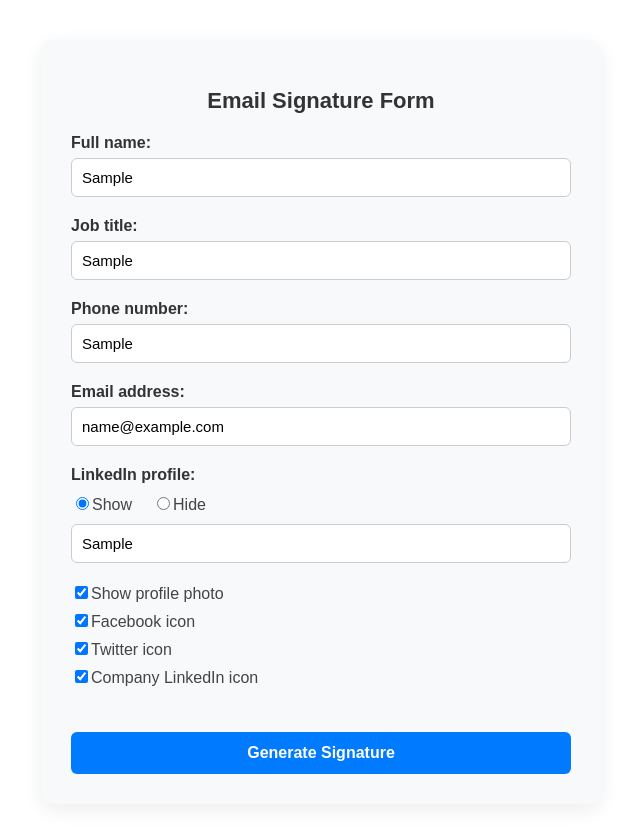
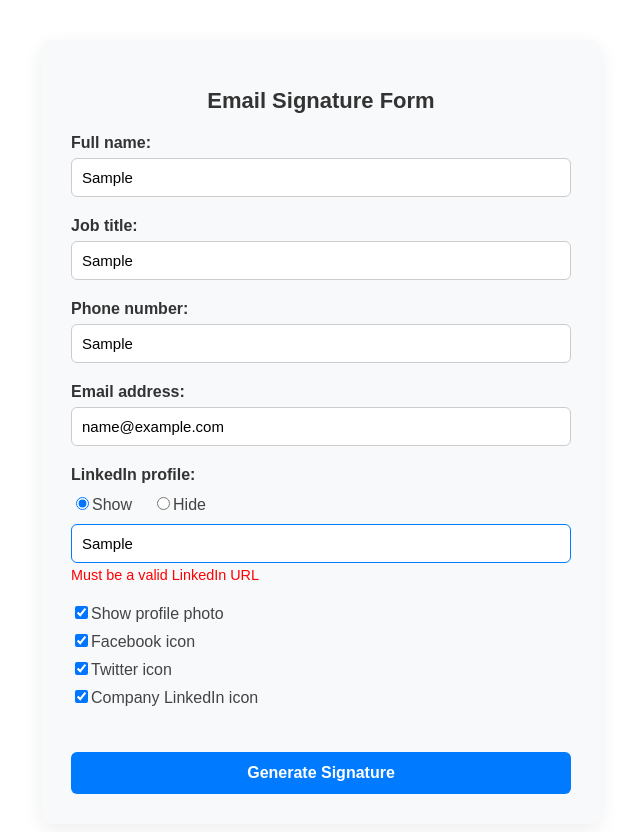
Before and after one commit to dawidlychonski/mail_signature_stopka, a React (Create React App) app: page / in a window 1280 px wide. Both pictures are taken after typing "Sample", "Sample", "Sample", "name@example.com", "Sample" into the empty fields and a click on the button "Generate Signature". Shown: the top 832 px of the page, without its empty margins (319-959 px from the left). Built offline with nearby package versions, Linux system fonts and the light colour scheme.

Commit message:
Fix generate only one signature issue

```diff
--- a/package.json
+++ b/package.json
@@ -3,6 +3,7 @@
   "version": "0.1.0",
   "private": true,
   "dependencies": {
+    "@hookform/resolvers": "^5.0.1",
     "@testing-library/dom": "^10.4.0",
     "@testing-library/jest-dom": "^6.6.3",
     "@testing-library/react": "^16.3.0",
@@ -11,7 +12,8 @@
     "react-dom": "^19.1.0",
     "react-hook-form": "^7.55.0",
     "react-scripts": "5.0.1",
-    "web-vitals": "^2.1.4"
+    "web-vitals": "^2.1.4",
+    "yup": "^1.6.1"
   },
   "scripts": {
     "start": "react-scripts start",
--- a/src/App.jsx
+++ b/src/App.jsx
@@ -7,6 +7,8 @@ function App() {
 
   const handleSubmit = (data) => {
     setFormData(data);
+
+    window.location.reload();
   };
 
   return (
--- a/src/Components/SignatureForm.jsx
+++ b/src/Components/SignatureForm.jsx
@@ -1,12 +1,35 @@
 import React from 'react';
 import { useForm } from 'react-hook-form';
 import styles from './SignatureForm.module.css';
+import * as yup from 'yup';
+import { yupResolver } from '@hookform/resolvers/yup';
+
+export const signatureFormSchema = yup.object().shape({
+  name: yup.string().required('Full name is required'),
+  title: yup.string().required('Job title is required'),
+  phone: yup.string().optional(),
+  email: yup.string().email('Invalid email format').required('Email is required'),
+  showLinkedin: yup.string().oneOf(['yes', 'no']),
+  linkedin: yup.string().when('showLinkedin', {
+    is: 'yes',
+    then: (schema) =>
+      schema
+        .required('LinkedIn link is required')
+        .matches(/(linkedin\.com)/, 'Must be a valid LinkedIn URL'),
+    otherwise: (schema) => schema.optional(),
+  }),
+  showPhoto: yup.boolean(),
+  showFacebook: yup.boolean(),
+  showTwitter: yup.boolean(),
+  showCompanyLinkedin: yup.boolean(),
+});
 
 function SignatureForm({ onSubmit }) {
   const {
     register,
     handleSubmit,
-    watch
+    watch,
+    formState: { errors }
   } = useForm({
     defaultValues: {
       name: '',
@@ -19,7 +42,8 @@ function SignatureForm({ onSubmit }) {
       showFacebook: true,
       showTwitter: true,
       showCompanyLinkedin: true
-    }
+    },
+    resolver: yupResolver(signatureFormSchema)
   });
 
   // do obserwacji czy LinkedIn ma być pokazany
@@ -32,11 +56,13 @@ function SignatureForm({ onSubmit }) {
       <div className={styles['signature-form__group']}>
         <label className={styles['signature-form__label']}>Full name:</label>
         <input className={styles['signature-form__input']} {...register('name')} />
+        {errors.name && <p className={styles['signature-form__error']}>{errors.name.message}</p>}
       </div>
 
       <div className={styles['signature-form__group']}>
         <label className={styles['signature-form__label']}>Job title:</label>
         <input className={styles['signature-form__input']} {...register('title')} />
+        {errors.title && <p className={styles['signature-form__error']}>{errors.title.message}</p>}
       </div>
 
       <div className={styles['signature-form__group']}>
@@ -47,6 +73,7 @@ function SignatureForm({ onSubmit }) {
       <div className={styles['signature-form__group']}>
         <label className={styles['signature-form__label']}>Email address:</label>
         <input className={styles['signature-form__input']} type="email" {...register('email')} />
+        {errors.email && <p className={styles['signature-form__error']}>{errors.email.message}</p>}
       </div>
 
       <div className={styles['signature-form__group']}>
@@ -63,11 +90,16 @@ function SignatureForm({ onSubmit }) {
         </div>
 
         {showLinkedin === 'yes' && (
-          <input
-            className={styles['signature-form__input']}
-            placeholder="linkedin.com/in/..."
-            {...register('linkedin')}
-          />
+          <>
+            <input
+              className={styles['signature-form__input']}
+              placeholder="linkedin.com/in/..."
+              {...register('linkedin')}
+            />
+            {errors.linkedin && (
+              <p className={styles['signature-form__error']}>{errors.linkedin.message}</p>
+            )}
+          </>
         )}
       </div>
 
--- a/src/Components/SignatureForm.module.css
+++ b/src/Components/SignatureForm.module.css
@@ -6,6 +6,12 @@
   background-color: #f8f9fb;
   border-radius: 12px;
   box-shadow: 0 6px 20px rgba(0, 0, 0, 0.07);
+}
+
+.signature-form__error {
+  color: red;
+  font-size: 0.9rem;
+  margin-top: 4px;
 }
 
 .signature-form__title {
```
Also changed, not shown: 1 other file (tests, documents, lock files or other folders).
